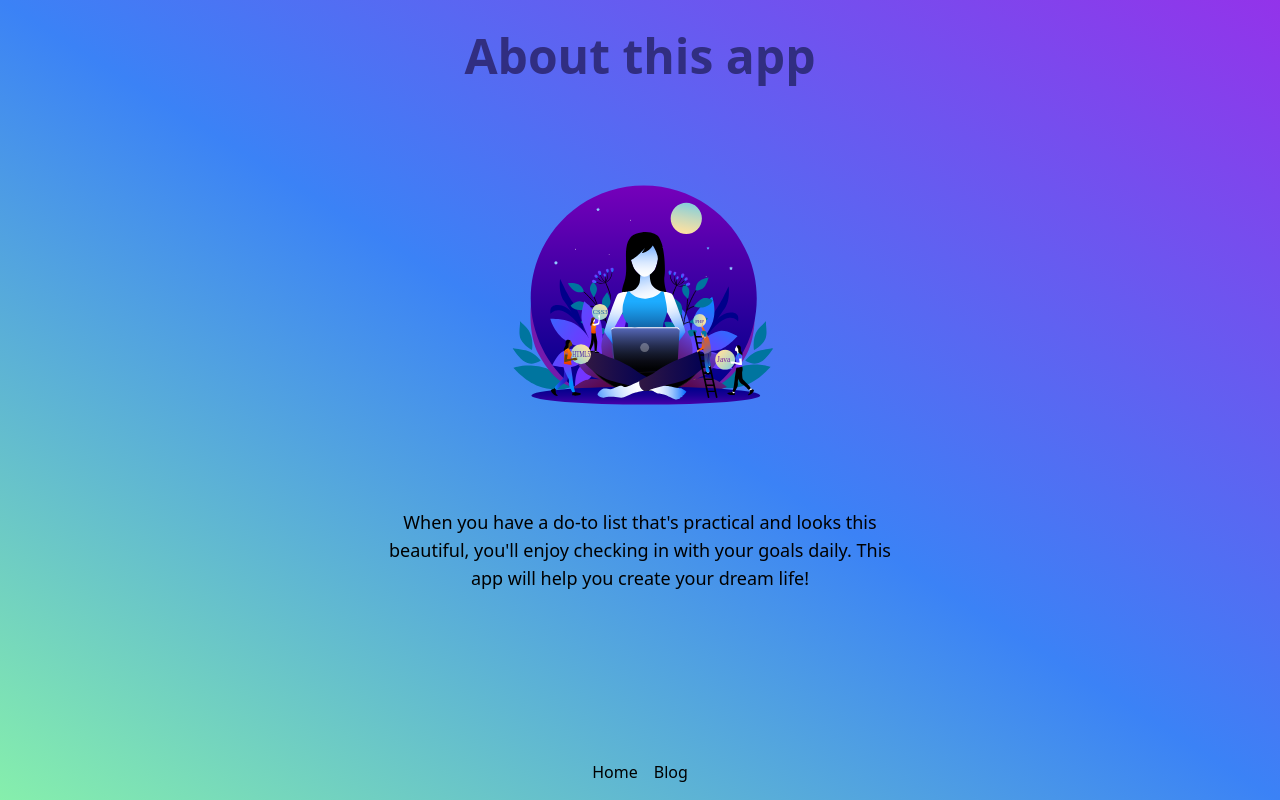
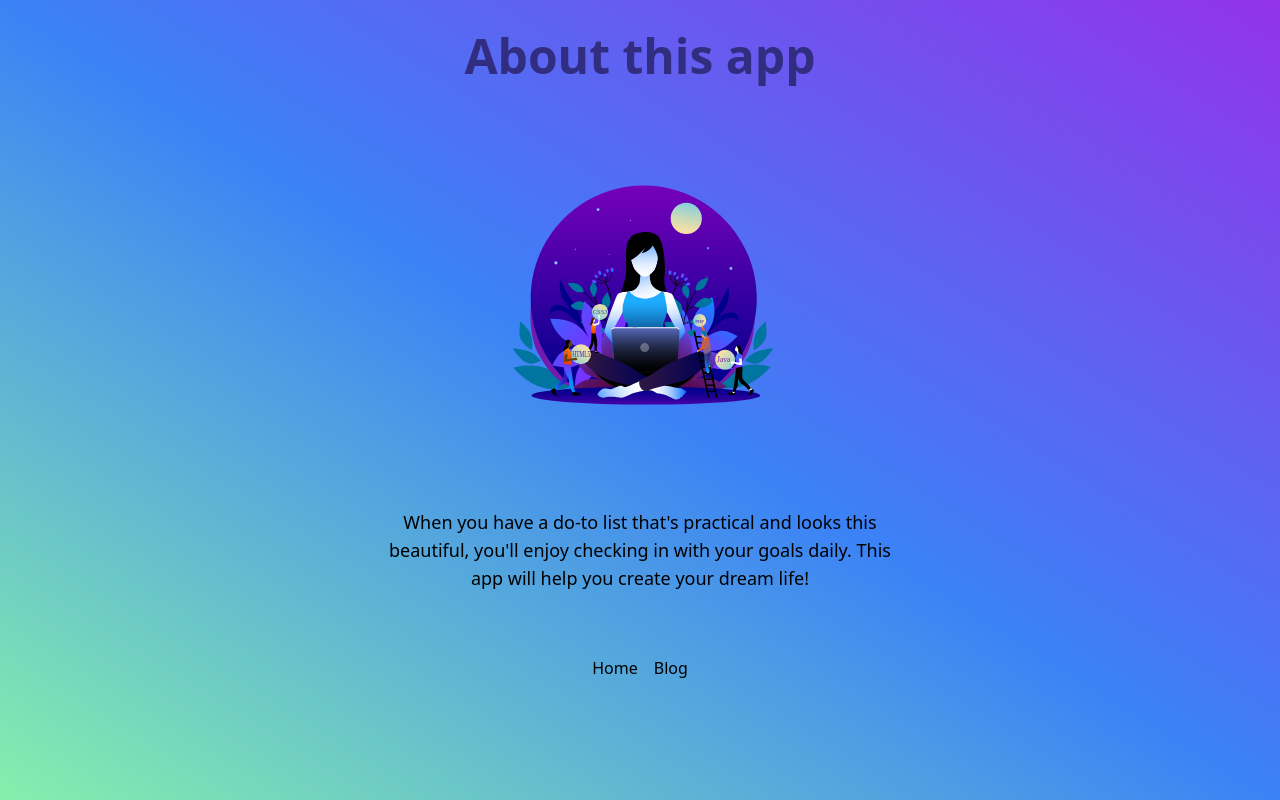
Before and after one commit to Rox-Quode/dream-todo-app, a Next.js app: page /about in a window 1280 px wide. Built offline with nearby package versions, Linux system fonts and the light colour scheme.

Commit message:
adjusted nav positioning

```diff
--- a/pages/about.js
+++ b/pages/about.js
@@ -12,7 +12,7 @@ export default function About() {
         <meta name="viewport" content="width=device-width, initial-scale=1" />
         <link rel="icon" href="/favicon.ico" />
       </Head>
-        <main className="bg-gradient-to-tr from-green-300 via-blue-500 to-purple-600 relative">
+        <main className="bg-gradient-to-tr from-green-300 via-blue-500 to-purple-600">
             <div className="container mx-auto flex flex-col items-center p-2 min-h-[100vh] gap-y-16">
                 <h1 className="text-5xl text-center font-bold text-indigo-900 mt-6">
                 About this app
@@ -23,7 +23,7 @@ export default function About() {
                       When you have a do-to list that&apos;s practical and looks this beautiful, you&apos;ll enjoy checking in with your goals daily. This app will help you create your dream life!
                     </p>
                 </div>
-                <div className="flex flex-row gap-x-4 absolute bottom-4">
+                <div className="flex flex-row gap-x-4">
                     <Link href="/" className="hover:text-violet-900">
                     Home
                     </Link>
--- a/pages/dashboard.js
+++ b/pages/dashboard.js
@@ -50,7 +50,7 @@ export default function Dashboard({ todos }) {
         <meta name="viewport" content="width=device-width, initial-scale=1" />
         <link rel="icon" href="/favicon.ico" />
       </Head>
-        <main className="bg-zinc-200 relative">
+        <main className="bg-zinc-200">
             <div className="container mx-auto flex flex-col p-6 min-h-[100vh] gap-y-6 max-w-4xl">
                 <div className="sm:flex sm:flex-col md:flex md:flex-row justify-between text-center">
                     <div className="text-5xl font-bold text-slate-700 xs:mb-8 md:mb-0">
@@ -90,7 +90,7 @@ export default function Dashboard({ todos }) {
                     <div className="text-2xl">Status</div>
                     <div>You have {todos.length} to-dos on your list!</div>
                 </div>
-                <div className="flex flex-row gap-x-4 mt-10 absolute bottom-4 place-self-center">
+                <div className="flex flex-row gap-x-4 mt-10 items-center mx-auto">
                   <Link href="/" className="hover:text-violet-900">
                   Home
                   </Link>
--- a/pages/index.js
+++ b/pages/index.js
@@ -30,7 +30,7 @@ export default function Home() {
         <meta name="viewport" content="width=device-width, initial-scale=1" />
         <link rel="icon" href="/favicon.ico" />
       </Head>
-        <main className="bg-gradient-to-tr from-green-300 via-blue-500 to-purple-600 relative">
+        <main className="bg-gradient-to-tr from-green-300 via-blue-500 to-purple-600">
             <div className="container mx-auto flex flex-col items-center p-2 min-h-[100vh] gap-y-14">
                 <h1 className="text-5xl text-center font-bold text-indigo-900 mt-6">
                 Dream To-Dos
@@ -44,7 +44,7 @@ export default function Home() {
                       <LoginButton />
                   </div>
                 </div>
-                <div className="flex flex-row gap-x-4 absolute bottom-4">
+                <div className="flex flex-row gap-x-4">
                   <Link href="/about" className="hover:text-violet-900">
                     About
                   </Link>
```
